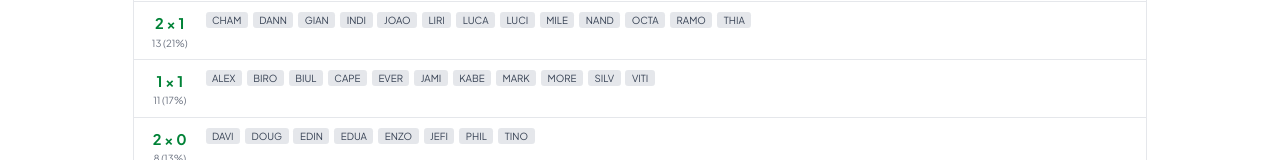
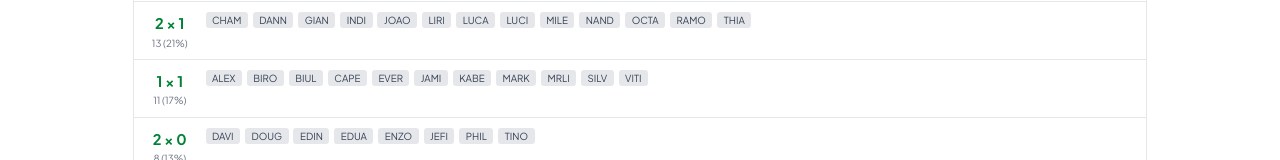
Before and after one commit to diogosanderc/bolao, a Next.js app: page /palpite/todos in a window 1280 px wide. Both pictures are taken after a click on the button "Expandir tudo". Shown: the part 299-459 px from the top of the page. Built offline with nearby package versions, Linux system fonts and the light colour scheme.

Commit message:
Fix duplicate 4-letter chip: MORELLI → MRLI
Co-Authored-By: Claude Sonnet 4.6 <noreply@anthropic.com>
Claude-Session: https://claude.ai/code/session_019aK87SdRk6KgCMcR92nH6i

```diff
--- a/app/page.tsx
+++ b/app/page.tsx
@@ -666,7 +666,7 @@ export default function LeaderboardPage() {
                       <div key={score} className="flex items-start justify-between gap-3 py-2.5">
                         <div className="flex flex-wrap gap-1 flex-1">
                           {names.sort().map(name => (
-                            <span key={name} title={name} className="text-xs bg-gray-100 dark:bg-gray-800 text-gray-700 dark:text-gray-300 rounded px-1.5 py-0.5">{name === 'LUCILIO' ? 'LCLI' : name.substring(0, 4)}</span>
+                            <span key={name} title={name} className="text-xs bg-gray-100 dark:bg-gray-800 text-gray-700 dark:text-gray-300 rounded px-1.5 py-0.5">{name === 'LUCILIO' ? 'LCLI' : name === 'MORELLI' ? 'MRLI' : name.substring(0, 4)}</span>
                           ))}
                         </div>
                         <span className="text-sm font-bold text-green-700 dark:text-yellow-400 shrink-0">{score}</span>
--- a/app/palpite/todos/page.tsx
+++ b/app/palpite/todos/page.tsx
@@ -237,7 +237,7 @@ export default function TodosPalpitesPage() {
                                 </div>
                                 <div className="flex flex-wrap gap-1.5 text-xs text-gray-400">
                                   {names.sort().map(name => (
-                                    <span key={name} className="bg-gray-800 rounded px-2 py-0.5" title={name}>{name === 'LUCILIO' ? 'LCLI' : name.substring(0, 4)}</span>
+                                    <span key={name} className="bg-gray-800 rounded px-2 py-0.5" title={name}>{name === 'LUCILIO' ? 'LCLI' : name === 'MORELLI' ? 'MRLI' : name.substring(0, 4)}</span>
                                   ))}
                                 </div>
                               </div>
```
